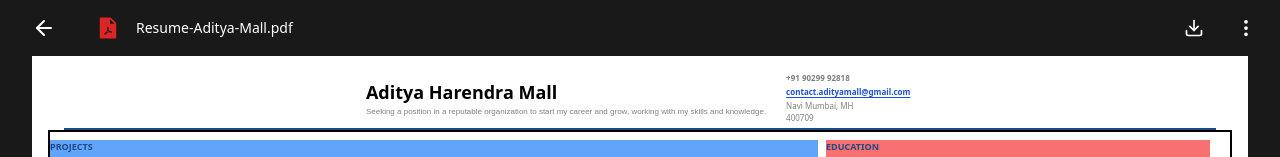
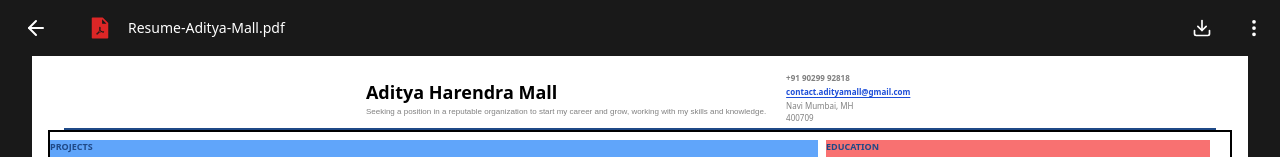
Before and after one commit to iamadityamall/resume-app, a React (Create React App) app: page / in a window 1280 px wide. Shown: the top 157 px of the page. Built offline with nearby package versions, Linux system fonts and the light colour scheme.

Commit message:
nav bar padding reduce

```diff
--- a/src/components/Navbar.jsx
+++ b/src/components/Navbar.jsx
@@ -10,7 +10,7 @@ const Navbar = () => {
   const [menu, setMenu] = useState(false);
 
   return (
-    <nav className="w-screen flex justify-between px-6 py-2 fixed top-0 text-white">
+    <nav className="w-screen flex justify-between px-4 py-2 fixed top-0 text-white">
       {/*navbar left section*/}
       <div className="flex items-center space-x-8">
         <button className="p-2">
```
